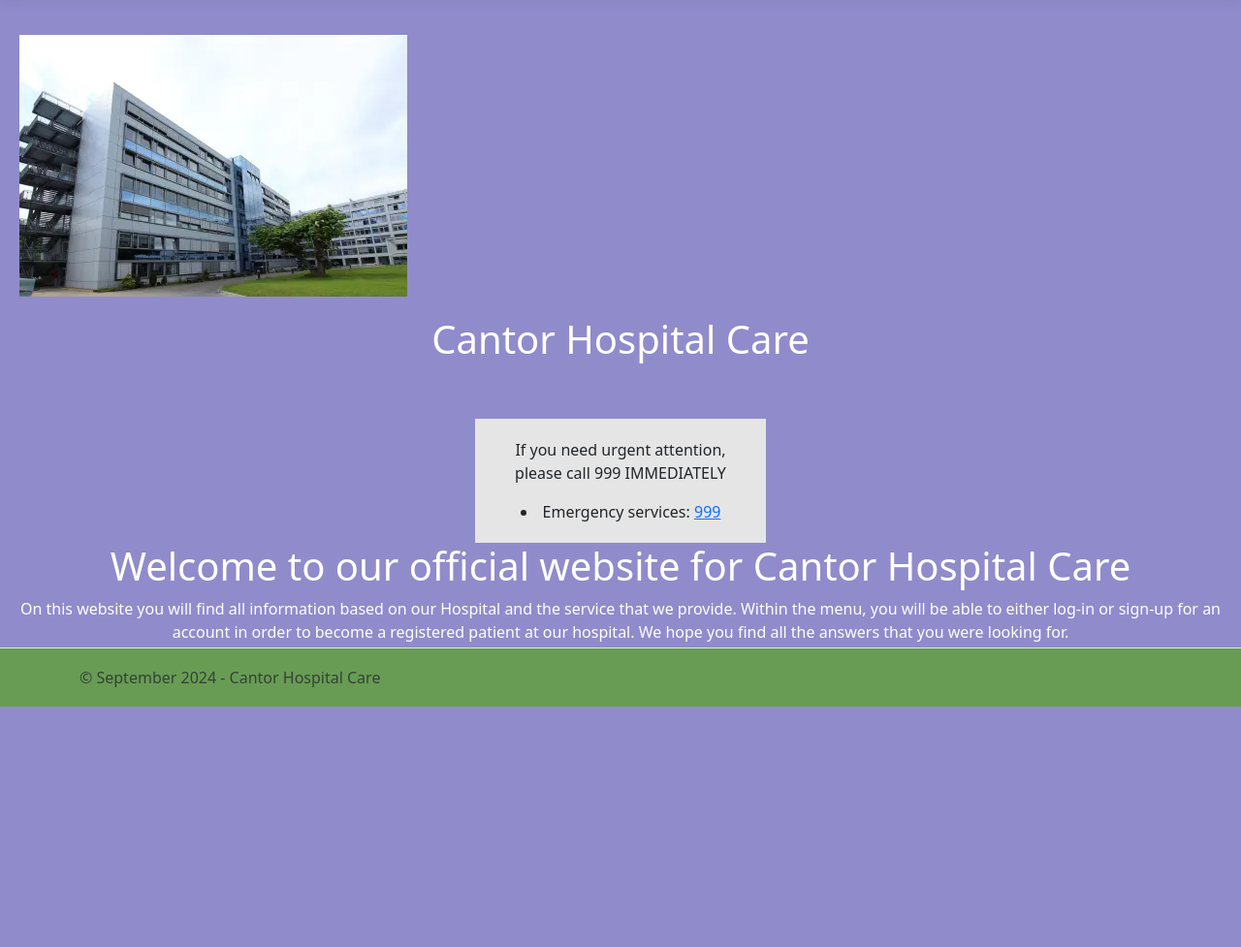
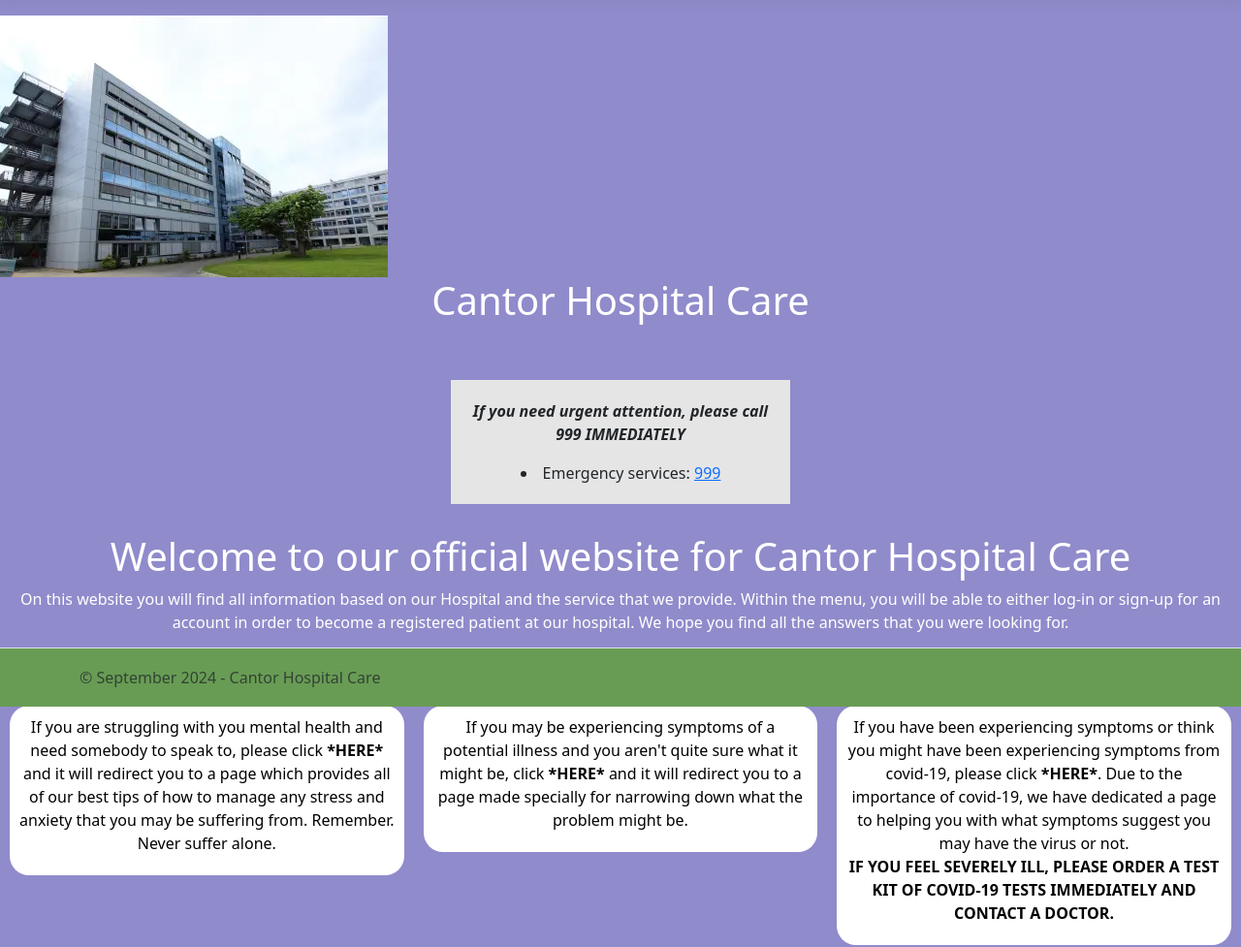
Before and after one commit to Dec-246/HospitalManagementSystem, a PHP site: page / in a window 1280 px wide. Shown: the part 71-1048 px from the top of the page at 97% size. Before the commit the page ends 800 px from the top, so only its background shows below. Run offline with PHP 8.4, Linux system fonts and the light colour scheme.

Commit message:
Home page nearly complete

```diff
--- a/adminCreateStaff.php
+++ b/adminCreateStaff.php
@@ -2,6 +2,7 @@
 
 session_start();
 
+    require_once('php/db_functions/db_connect.php');
 
 
 //create_user("Hello", "hello");
@@ -38,6 +39,7 @@ session_start();
         </div>
         <main>
 
+            <!-- code for scroll back to top button -->
             <script>
                 // Get button
                 let mybutton = document.getElementById("myBtn");
@@ -60,7 +62,7 @@ session_start();
                 }
             </script>
 
-            <form action="php/admin/adminCreateStaffSQL.php" method="post" >
+            <form action="php/admin/adminCreateStaffSQL.php" method="POST" >
                 <div class="createStaffForm">
                     <input type="text" name="firstName" placeholder="firstName"><br>
                 </div>
--- a/css/global.css
+++ b/css/global.css
@@ -127,21 +127,61 @@ a.navbar-brand {
 .homePageTitle{
   color: #fff;
   margin-bottom: 50px;
+  padding-top: 30px;
 }
 .homePageIntro{
   color: #fff;
 }
-  .homepageImage{
-    padding: 20px;
-    width: fit-content;
-  }
+
 .emergencyContactHome{
-    width: 300px;
+  width: 350px;
   background-color: #e5e5e5;
   padding: 20px;
   margin: auto;
   text-align: center;
 }
+
+/* aligning columns in centre of page in unison */
+section{
+  margin: auto;
+  text-align: center;
+}
+
+
+
+.column{
+  padding-top: 50px;
+  float: left;
+  width: 33.33%;
+  padding: 10px;
+  height: 150px;
+  color: black;
+}
+.cColour{
+  background-color: white;
+  border-radius: 20px;
+  padding: 10px 10px 5px 10px;
+}
+
+/* clear floats after columns */
+.threeColumn::after{
+  content: "";
+  display: table;
+  clear: both;
+}
+
+/* turns paragraph columns into a column when website in mobile view */
+@media screen and (max-width:620px) {
+  .column {
+    width: 100%;
+    text-align: center;
+    margin: auto;
+  }
+
+}
+
+
+
 
 
 /* Admin */
--- a/index.php
+++ b/index.php
@@ -7,9 +7,9 @@
     <title>Home page</title>
     <link rel="stylesheet" href="css/global.css" type="text/css" />
 
-    <link rel="stylesheet" href="css/mobile.css" type="text/css" media="only screen and (max-width : 607px)" />
+    <link rel="stylesheet" href="css/mobile.css" type="text/css" media="only screen and (max-width : 620px)" />
 
-    <link rel="stylesheet" href="css/desktop.css" type="text/css" media="only screen and (min-width : 608px)" />
+    <link rel="stylesheet" href="css/desktop.css" type="text/css" media="only screen and (min-width : 621px)" />
 
 
 </head>
@@ -61,7 +61,7 @@
             </script>
 
             <div class="emergencyContactHome">
-                <p>If you need urgent attention, please call 999 IMMEDIATELY</p>
+                <p><b><I>If you need urgent attention, please call 999 IMMEDIATELY</I></b></p>
                 <li>Emergency services: <a href="tel: --999"> 999</a></li>
             </div>
 
@@ -74,7 +74,63 @@
                 <p>On this website you will find all information based on our Hospital and the service that we provide.
                     Within the menu, you will be able to either log-in or sign-up for an account in order to become a registered patient
                     at our hospital. We hope you find all the answers that you were looking for.
-                </p>
+                </p><br><br>
+            </div>
+
+            <div class="threeColumn">
+
+                <a href="">
+                    <section>
+                    <div class="column">
+                        <div class="cColour">
+                            <p>
+                            If you are struggling with you mental health and need somebody to speak to,
+                            please click <b>*HERE*</b> and it will redirect you to a page which provides all
+                            of our best tips of how to manage any stress and anxiety that you may be
+                            suffering from.
+
+                            Remember. Never suffer alone.
+                            </p>
+                        </div><br><br>
+
+
+                    </div>
+                    </section>
+                </a>
+
+                <a href="">
+                   <section>
+                    <div class="column">
+                        <div class="cColour">
+                            <p>
+                                If you may be experiencing symptoms of a potential illness and you aren't quite
+                                sure what it might be, click <b>*HERE*</b> and it will redirect you to a page made specially
+                                for narrowing down what the problem might be.
+                            </p>
+                        </div><br><br>
+                    </div>
+                    </section>
+                </a>
+
+                <a href="">
+                    <section>
+                        <div class="column">
+                            <div class="cColour">
+                                <p>
+                                If you have been experiencing symptoms or think you might have been experiencing
+                                symptoms from covid-19, please click <b>*HERE*</b>. Due to the importance of covid-19,
+                                we have dedicated a page to helping you with what symptoms suggest you may have the
+                                virus or not.
+
+                                <br><b>IF YOU FEEL SEVERELY ILL, PLEASE ORDER A TEST KIT OF COVID-19 TESTS IMMEDIATELY
+                                AND CONTACT A DOCTOR.</b>
+                            </p>
+                            </div>
+
+                        </div>
+                    </section>
+                </a>
+
             </div>
 
         </main>
--- a/php/admin/adminCreateStaffSQL.php
+++ b/php/admin/adminCreateStaffSQL.php
@@ -1,7 +1,7 @@
 <?php
 session_start();
 
-include "db_connect.php";
+require_once('php/db_functions/db_connect.php');
 
 if ($_SERVER["REQUEST_METHOD"] == "POST") {
 $firstName = $_POST['firstName'];
--- a/php/includes/header.php
+++ b/php/includes/header.php
@@ -2,7 +2,7 @@
     <h1>Cantor Hospital Care
     </h1>
 
-    <button onclick="topFunction()" id="myBtn" title="Go to top">Top</button>
+    <button onclick="topFunction()" id="myBtn" title="Go to top">^</button>
 
 
 </header>
```
Also changed, not shown: css/desktop.css (+10 -0 lines), css/mobile.css (+8 -0 lines). Lines whose indentation alone changed are shown as unchanged.
